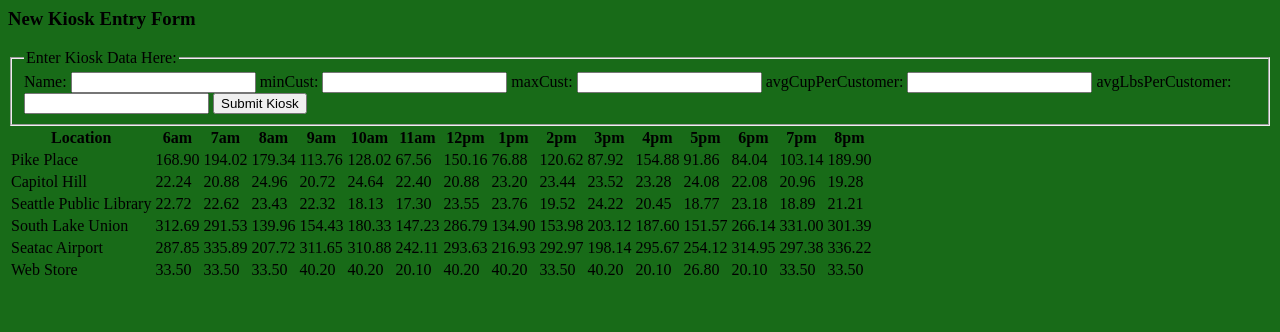
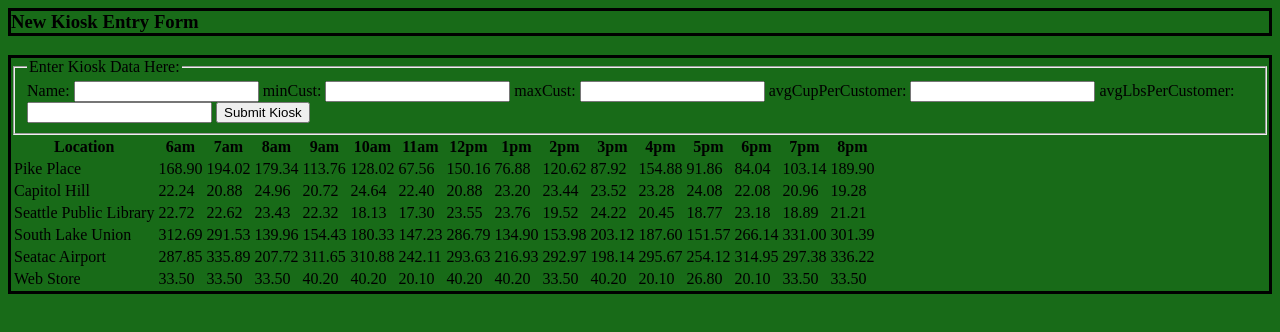
Before and after one commit to ethanb82/campfire-coffee, a plain HTML site: page data.html in a window 1280 px wide. Drawn offline with Linux system fonts and the light colour scheme.

Commit message:
Friday morning commit

```diff
--- a/style.css
+++ b/style.css
@@ -58,3 +58,10 @@ p {
   font-size: 18px;
   color: #FFB700;
 }
+h3 {
+  border: solid;
+}
+form {
+  border:solid;
+
+}
```
Also changed, not shown: 1 other file.
